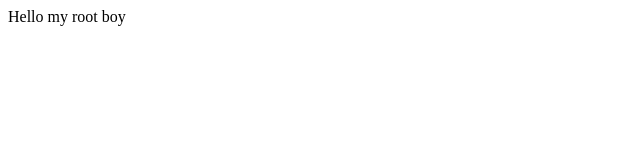
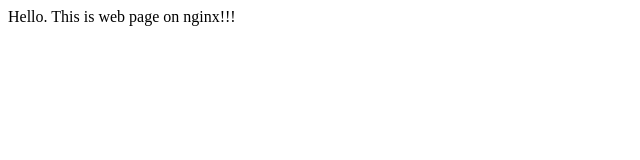
Before and after one commit to LinuxProMaster/testGitActions, a plain HTML site: page index.html in a window 1280 px wide. Shown: the whole page, without its empty margins (0-640 px from the left). Drawn offline with Linux system fonts and the light colour scheme.

Commit message:
Update index.html

```diff
--- a/index.html
+++ b/index.html
@@ -1,3 +1,3 @@
 <html>
-	Hello my root boy
+	Hello. This is web page on nginx!!!
 </html>
```
